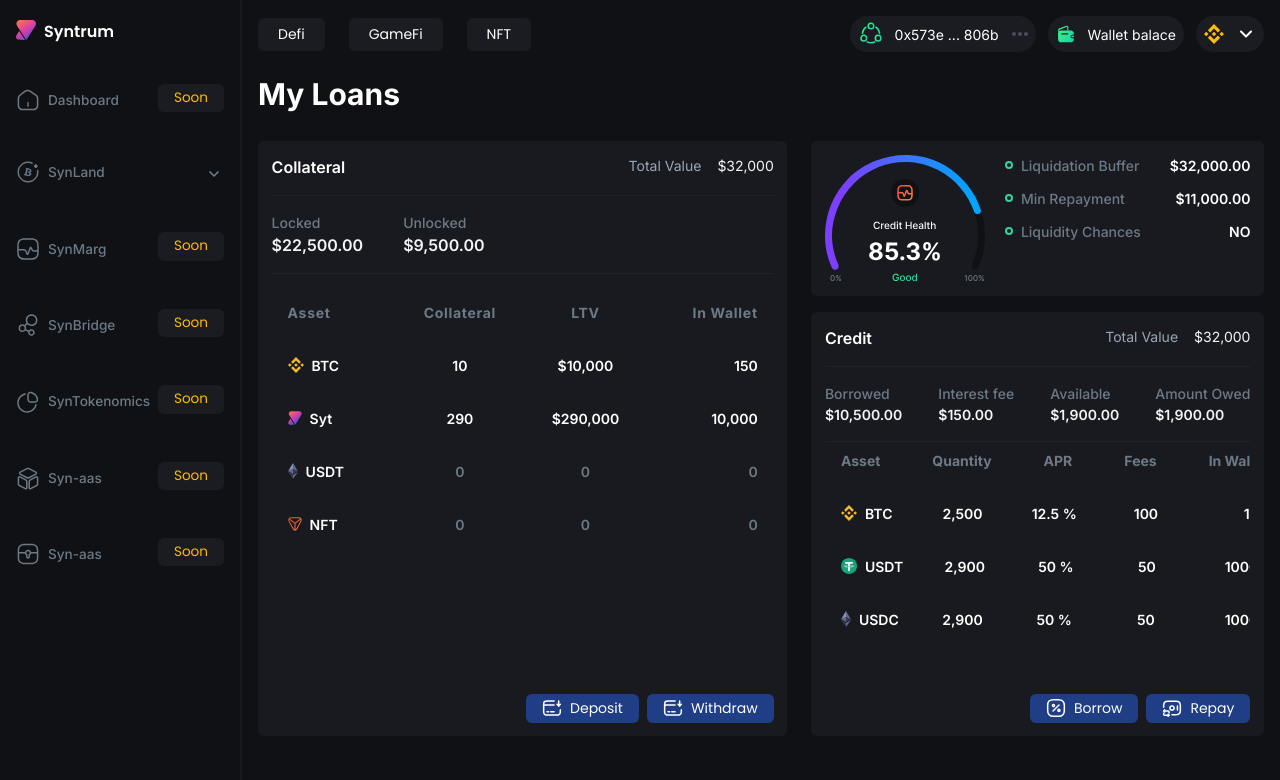
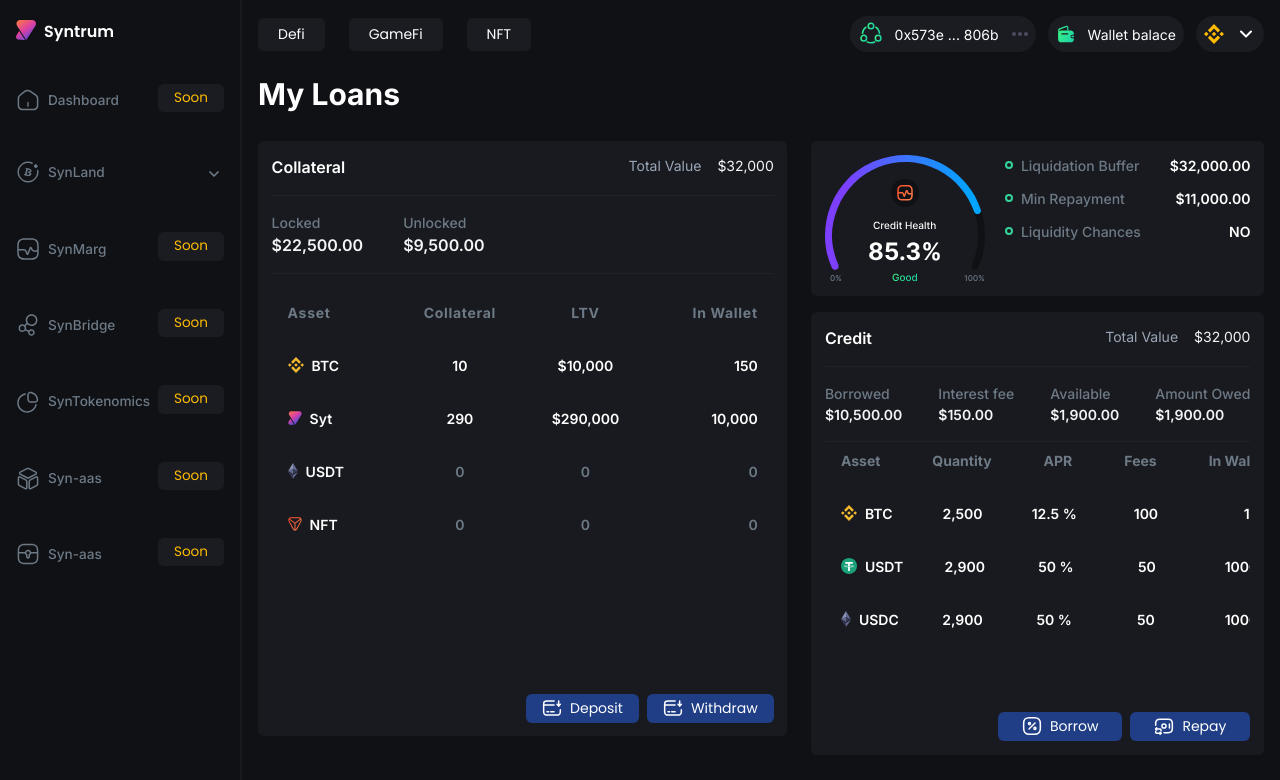
Before and after one commit to zklliquid-research/lend-app-components, a React (Vite) app: page /my-loans in a window 1280 px wide. Shown: the top 780 px of the page. Built offline with nearby package versions, Linux system fonts and the light colour scheme.

Commit message:
button adjustment

```diff
--- a/src/components/my-loans/credit-product.jsx
+++ b/src/components/my-loans/credit-product.jsx
@@ -15,7 +15,7 @@ const CreditProduct = () => {
   };
   return (
     <>
-      <Card className={"flex flex-col min-h-[53vh] mt-4"}>
+      <Card className={"flex flex-col min-h-[55.3vh] mt-4"}>
         <div className=" flex-1">
           <div className=" flex justify-between">
             <p className=" font-Inter text-[#FFF] font-[600] text-[1rem]">
@@ -107,7 +107,7 @@ const CreditProduct = () => {
           <Button
             onClick={openBorrowPaymentModal}
             className={
-              " bg-[#1F3E85] text-[#FFF] font-Inter text-[14px] flex gap-2"
+              " bg-[#1F3E85] text-[#FFF] font-Inter text-[14px] px-[24px] py-[12px] flex gap-2"
             }
           >
             <PercentageSquare /> Borrow
@@ -115,7 +115,7 @@ const CreditProduct = () => {
           <Button
             onClick={openRepayPaymentModal}
             className={
-              " bg-[#1F3E85] text-[#FFF] font-Inter text-[14px] flex gap-2"
+              " bg-[#1F3E85] text-[#FFF] font-Inter text-[14px] px-[24px] py-[12px] flex gap-2"
             }
           >
             <Repay />
@@ -127,7 +127,7 @@ const CreditProduct = () => {
         <button
           onClick={openBorrowPaymentModal}
           className={
-            " bg-[#1F3E85] text-[#FFF] font-Inter text-[14px] flex gap-2 justify-center py-[16px] px-[24px] w-[100%] rounded-md"
+            " bg-[#1F3E85] text-[#FFF] font-Inter text-[14px] flex gap-2 justify-center py-[12px] px-[24px] w-[100%] rounded-md"
           }
         >
           <PercentageSquare /> Borrow
@@ -135,7 +135,7 @@ const CreditProduct = () => {
         <button
           onClick={openRepayPaymentModal}
           className={
-            " bg-[#1F3E85] text-[#FFF] font-Inter text-[14px] flex gap-2 justify-center py-[16px] px-[24px] w-[100%] rounded-md"
+            " bg-[#1F3E85] text-[#FFF] font-Inter text-[14px] flex gap-2 justify-center py-[12px] px-[24px] w-[100%] rounded-md"
           }
         >
           <Repay />
```
